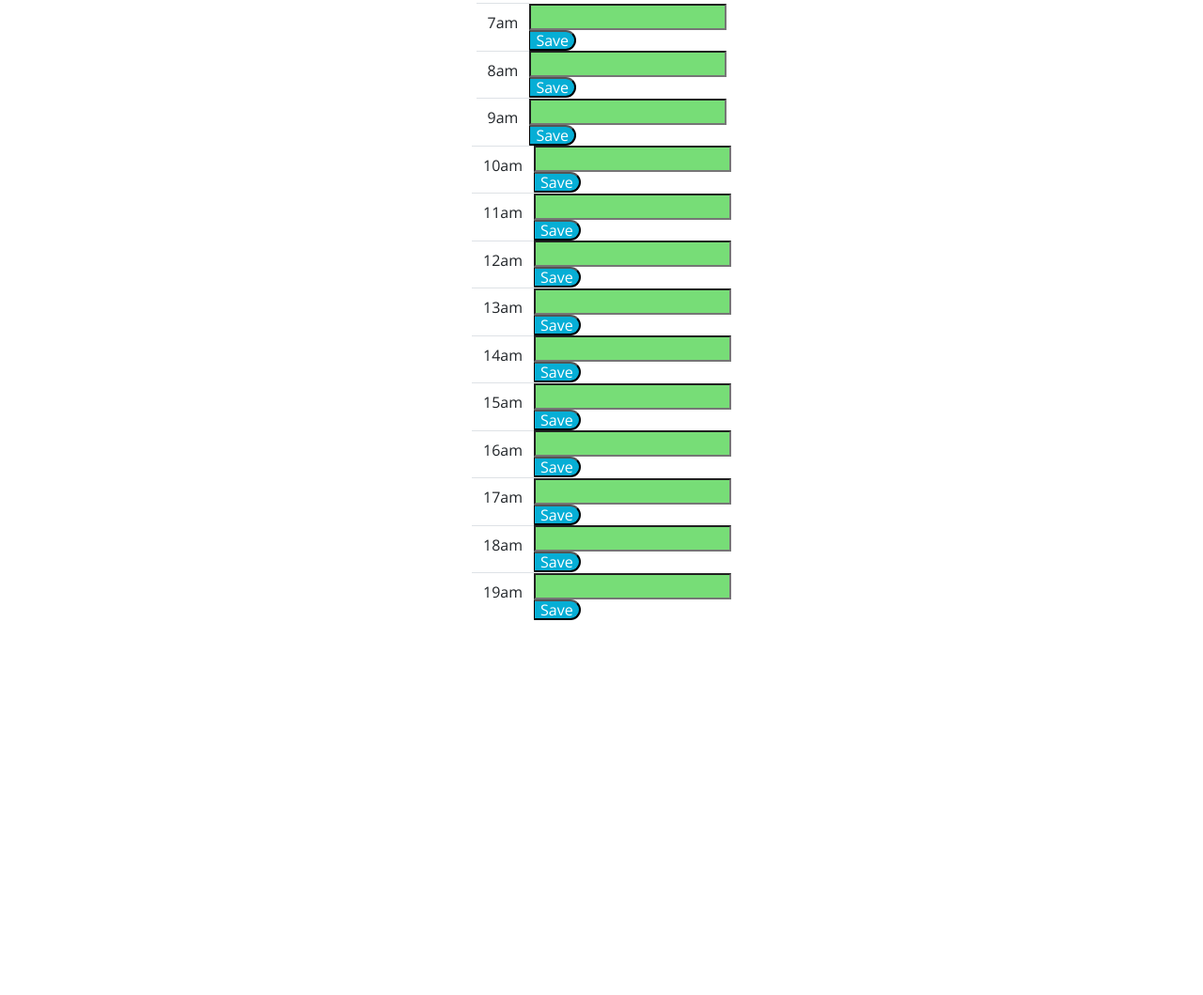
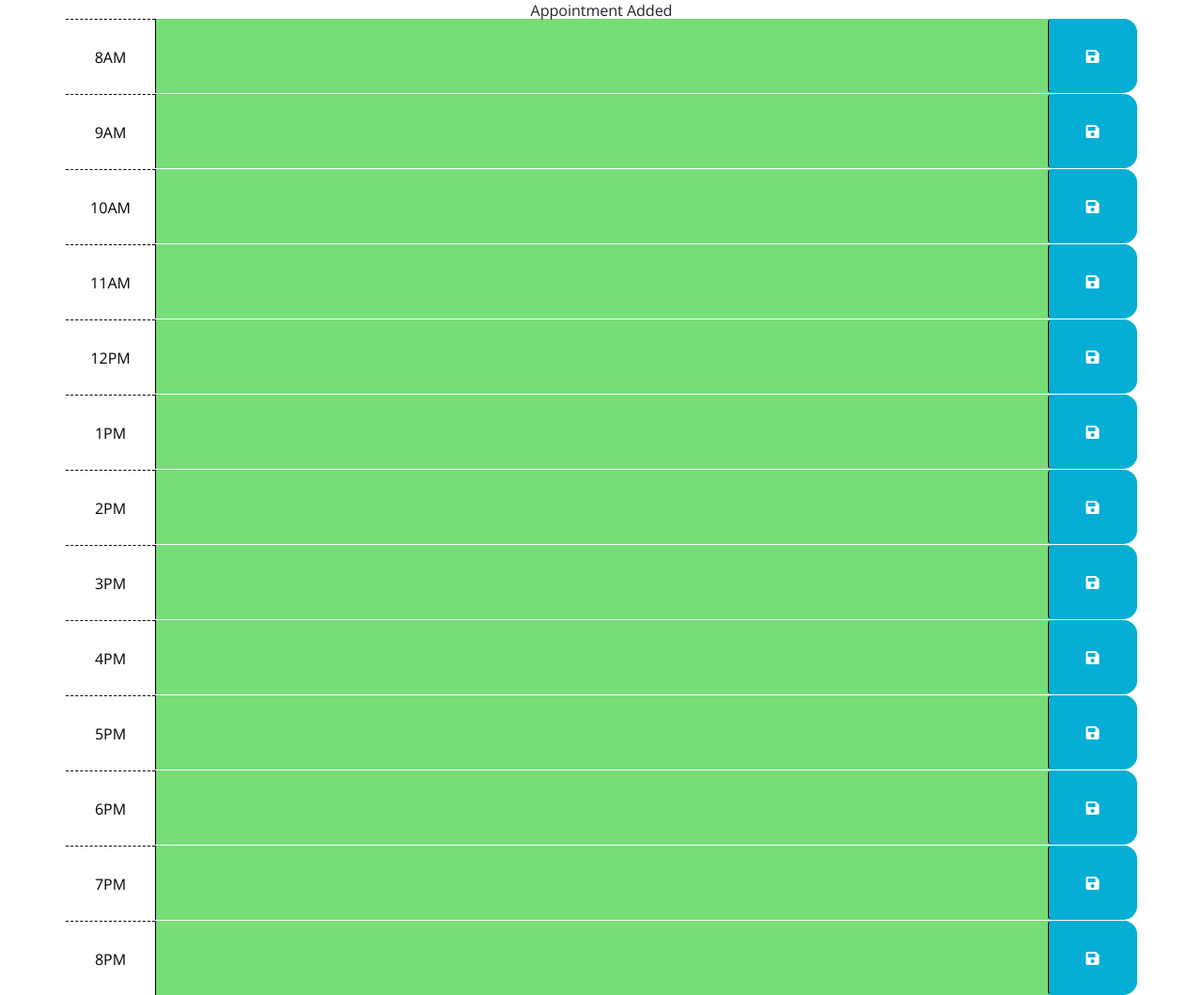
Before and after one commit to Kamille-Y/Week5Homework, a plain HTML site: page Develop/index.html in a window 1280 px wide. Shown: the part 333-1392 px from the top of the page at 94% size. Before the commit the page ends 1009 px from the top, so only its background shows below. Drawn offline with nearby package versions, Linux system fonts and the light colour scheme; a web font is replaced by a local one.

Commit message:
fully functioning unstyled day planner

```diff
--- a/Develop/index.html
+++ b/Develop/index.html
@@ -18,8 +18,6 @@
       href="https://fonts.googleapis.com/css?family=Open+Sans&display=swap"
       rel="stylesheet"
     />
-    <link rel="preconnect" href="https://fonts.gstatic.com">
-    <link href="https://fonts.googleapis.com/css2?family=Train+One&display=swap" rel="stylesheet">
 
     <link rel="stylesheet" href="style.css" />
 
@@ -32,14 +30,120 @@
       <p class="lead">A simple calendar app for scheduling your work day</p>
       <p id="currentDay" class="lead"></p>
     </header>
-    <div class="table-container">
-      <!-- Timeblocks go here -->
-      <table class="table">
-        <tbody class="time-container">
-        </tbody>
-      </table>
-      <div class="time-button"></div>
-    </div>
+    <section class='text-center prompt' id="notify">Appointment Added</section>
+    <div class="container">
+
+      <div id="hour8" class="row time-block">
+        <div class="col-md-1 hour">
+          8AM
+        </div>
+        <textarea class="col-md-10 description">
+        </textarea>
+        <button class="btn saveBtn col-md-1"><i class="fas fa-save"></i></button>
+      </div>
+      <div id="hour9" class="row time-block">
+        <div class="col-md-1 hour">
+          9AM
+        </div>
+        <textarea class="col-md-10 description">
+        </textarea>
+        <button class="btn saveBtn col-md-1"><i class="fas fa-save"></i></button>
+      </div>
+      <div id="hour10" class="row time-block">
+        <div class="col-md-1 hour">
+          10AM
+        </div>
+        <textarea class="col-md-10 description">
+        </textarea>
+        <button class="btn saveBtn col-md-1"><i class="fas fa-save"></i></button>
+      </div>
+      <div id="hour11" class="row time-block">
+        <div class="col-md-1 hour">
+          11AM
+        </div>
+        <textarea class="col-md-10 description">
+        </textarea>
+        <button class="btn saveBtn col-md-1"><i class="fas fa-save"></i></button>
+      </div>
+     <div id="hour12" class="row time-block">
+        <div class="col-md-1 hour">
+          12PM
+        </div>
+        <textarea class="col-md-10 description">
+        </textarea>
+        <button class="btn saveBtn col-md-1"><i class="fas fa-save"></i></button>
+      </div>
+      <div id="hour13" class="row time-block">
+        <div class="col-md-1 hour">
+          1PM
+        </div>
+        <textarea class="col-md-10 description">
+        </textarea>
+        <button class="btn saveBtn col-md-1"><i class="fas fa-save"></i></button>
+      </div>
+      <div id="hour14" class="row time-block">
+       <div class="col-md-1 hour">
+          2PM
+        </div>
+        <textarea class="col-md-10 description">
+        </textarea>
+        <button class="btn saveBtn col-md-1"><i class="fas fa-save"></i></button>
+      </div>
+      <div id="hour16" class="row time-block">
+        <div class="col-md-1 hour">
+          3PM
+        </div>
+        <textarea class="col-md-10 description">
+        </textarea>
+        <button class="btn saveBtn col-md-1"><i class="fas fa-save"></i></button>
+      </div>
+      <div id="hour16" class="row time-block">
+        <div class="col-md-1 hour">
+          4PM
+        </div>
+        <textarea class="col-md-10 description">
+        </textarea>
+        <button class="btn saveBtn col-md-1"><i class="fas fa-save"></i></button>
+      </div>
+
+      <div id="hour17" class="row time-block">
+        <div class="col-md-1 hour">
+          5PM
+        </div>
+        <textarea class="col-md-10 description">
+        </textarea>
+        <button class="btn saveBtn col-md-1"><i class="fas fa-save"></i></button>
+      </div>
+
+      <div id="hour18" class="row time-block">
+        <div class="col-md-1 hour">
+          6PM
+        </div>
+        <textarea class="col-md-10 description">
+        </textarea>
+        <button class="btn saveBtn col-md-1"><i class="fas fa-save"></i></button>
+      </div>
+
+      <div id="hour19" class="row time-block">
+        <div class="col-md-1 hour">
+          7PM
+        </div>
+        <textarea class="col-md-10 description">
+        </textarea>
+        <button class="btn saveBtn col-md-1"><i class="fas fa-save"></i></button>
+      </div>
+
+      <div id="hour20" class="row time-block">
+        <div class="col-md-1 hour">
+          8PM
+        </div>
+        <textarea class="col-md-10 description">
+        </textarea>
+        <button class="btn saveBtn col-md-1"><i class="fas fa-save"></i></button>
+      </div>
+
+
+
 
     <script src="https://code.jquery.com/jquery-3.4.1.min.js"></script>
     <script src="https://cdnjs.cloudflare.com/ajax/libs/moment.js/2.24.0/moment.min.js"></script>
--- a/Develop/script.js
+++ b/Develop/script.js
@@ -1,131 +1,70 @@
-var timeContainer = document.querySelector(".time-container");
-var timeBtnContainer = document.querySelector(".time-button");
-var tableContainer = document.querySelector(".table");
-var inputBox = document.querySelector(".input-box");
-var currentDate = document.querySelector("#currentDay");
-var currentTime = moment().format("LT")
-var currentHour = moment().format("h");
+$(document).ready(function () {
+    // listen for save button clicks html id
+    $('.saveBtn').on('click', function () {
+      // get nearby values
+      var value = $(this).siblings('.description').val();
+      var time = $(this).parent().attr('id');
 
-console.log(currentHour);
+      // save Sets the value of the pair identified by key to value,
+    //   creating a new key/value pair if none existed for key previously.
+// Throws a "QuotaExceededError" DOMException exception if the new value couldn't be set.
+// (Setting could fail if, e.g., the user has disabled storage for the site,
+// or if the quota has been exceeded.)
+      localStorage.setItem(time, value);
 
-var timeSlots = [
-   "7",
-   "8",
-   "9",
-   "10",
-   "11",
-   "12",
-   "13",
-   "14",
-   "15",
-   "16",
-   "17",
-   "18",
-   "19",
+      // Show prompt that item was saved to localStorage by adding class 'show'
+      $('.prompt').addClass('show');
 
+      // Timeout to remove 'show' class after 3 seconds
+      setTimeout(function () {
+        $('.prompt').removeClass('show');
+      }, 3000);
+    });
 
-];
+     // display current day and time on page
+     $('#currentDay').text(moment().format('MMMM Do YYYY, h:mm:ss a'));
 
-var timeSlotLength = timeSlots.length
+    function hourUpdater() {
+      // get current number of hours
+      var currentBlock = moment().hours();
 
-currentDate.textContent = moment().format("MMMM Do YYYY, h:mm:ss a");
+      // loop over time field blocks that splits once the string into the string array resulting in
+      $('.time-block').each(function () {
+        var hourBlock = parseInt($(this).attr('id').split('-')[1]);
 
-function addTime() {
-
-    timeSlots.forEach(function (timeSlot) {
-        var timeListContainer = document.createElement("div");
-        var inputContainer = document.createElement("div")
-        var timeList = document.createElement("tr");
-        var input = document.createElement("input");
-        var time = document.createElement("td");
-        var timeButton = document.createElement("button");
-
-        if (timeSlot >= 7) {
-            time.textContent = timeSlot + "am";
+        // check if moved pastBlock at this time triggring color update
+        if (hourBlock < currentBlock) {
+          $(this).addClass('pastBlock');
+        } else if (hourBlock === currentBlock) {
+          $(this).removeClass('pastBlock');
+          $(this).addClass('present');
         } else {
-            time.textContent = timeSlot + "pm";
-        }
-
-
-
-        timeButton.textContent = "Save";
-        timeBtnContainer.appendChild(timeButton);
-        timeList.appendChild(time);
-        timeList.appendChild(inputContainer);
-        timeList.appendChild(timeButton);
-
-        inputContainer.appendChild(input);
-        timeListContainer.appendChild(timeList);
-        timeContainer.appendChild(timeListContainer);
-        tableContainer.appendChild(timeContainer);
-        time.setAttribute("class", "time");
-        timeList.setAttribute("class", "time-list");
-        timeButton.setAttribute("class", "saveBtn");
-        timeButton.setAttribute("data-time", timeSlot);
-        inputContainer.setAttribute("class", "input-container");
-        input.setAttribute("class", "input-box");
-        input.setAttribute("id", timeSlot);
-        input.setAttribute("type", "text");
-        timeButton.addEventListener("click", saveData);
-
-    });
-};
-
-addTime();
-
-function timeDay() {
-   var time = moment().hours()
-    $(".input-box").each(function () {
-
-        var curTime = $(this).attr("id");
-
-        if (curTime === time) {
-            $(this).addClass("present")
-
-        } else if (curTime < time) {
-            $(this).addClass("past")
-
-        } else {
-            $(this).addClass("future")
-
-            console.log(curTime)
+          $(this).removeClass('pastBlock');
+          $(this).removeClass('present');
+          $(this).addClass('future');
         }
       });
     }
-timeDay();
 
-function getData() {
+    hourUpdater();
 
-    $(".input-box").each(function () {
-        var time = $(this).attr("data-time");
-        var timeID = $("#" + time);
+    // set up interval to check if current time needs to be updated
+    var interval = setInterval(hourUpdater, 15000);
 
-        localStorage.getItem(time, timeID.val());
-    });
-
-$("#5").val(localStorage.getItem("5"));
-$("#6").val(localStorage.getItem("6"));
-$("#7").val(localStorage.getItem("7"));
-$("#8").val(localStorage.getItem("8"));
-$("#9").val(localStorage.getItem("9"));
-$("#10").val(localStorage.getItem("10"));
-$("#11").val(localStorage.getItem("11"));
-$("#12").val(localStorage.getItem("12"));
-$("#1").val(localStorage.getItem("1"));
-$("#2").val(localStorage.getItem("2"));
-$("#3").val(localStorage.getItem("3"));
-$("#4").val(localStorage.getItem("4"));
-$("#5").val(localStorage.getItem("5"));
-$("#6").val(localStorage.getItem("6"));
+    // load any saved data from localStorage
+    $('#hour8 .description').val(localStorage.getItem('hour8'));
+    $('#hour9 .description').val(localStorage.getItem('hour9'));
+    $('#hour10 .description').val(localStorage.getItem('hour10'));
+    $('#hour11 .description').val(localStorage.getItem('hour11'));
+    $('#hour12 .description').val(localStorage.getItem('hour12'));
+    $('#hour13 .description').val(localStorage.getItem('hour13'));
+    $('#hour14 .description').val(localStorage.getItem('hour14'));
+    $('#hour15 .description').val(localStorage.getItem('hour15'));
+    $('#hour16 .description').val(localStorage.getItem('hour16'));
+    $('#hour17 .description').val(localStorage.getItem('hour17'));
+    $('#hour18 .description').val(localStorage.getItem('hour18'));
+    $('#hour19 .description').val(localStorage.getItem('hour19'));
+    $('#hour20 .description').val(localStorage.getItem('hour20'));
 
 
-}
-getData();
-
-function saveData() {
-    var time = $(this).attr("data-time");
-    var timeID = $("#" + time)
-
-    localStorage.setItem(time, timeID.val());
-
-}
+  });
--- a/Develop/style.css
+++ b/Develop/style.css
@@ -66,6 +66,7 @@ textarea {
   border-bottom-right-radius: 15px;
   background-color: #06aed5;
   color: white;
+  float: right;
 }
 
 .saveBtn i:hover {
@@ -83,3 +84,9 @@ textarea {
   flex-direction: row;
   order: 3;
 }
+
+.wrapper {
+  margin: 100px auto 0 auto;
+  max-width: 600px;
+}
+/* how do I change the sizeS */
```
Lines whose indentation alone changed are shown as unchanged.
